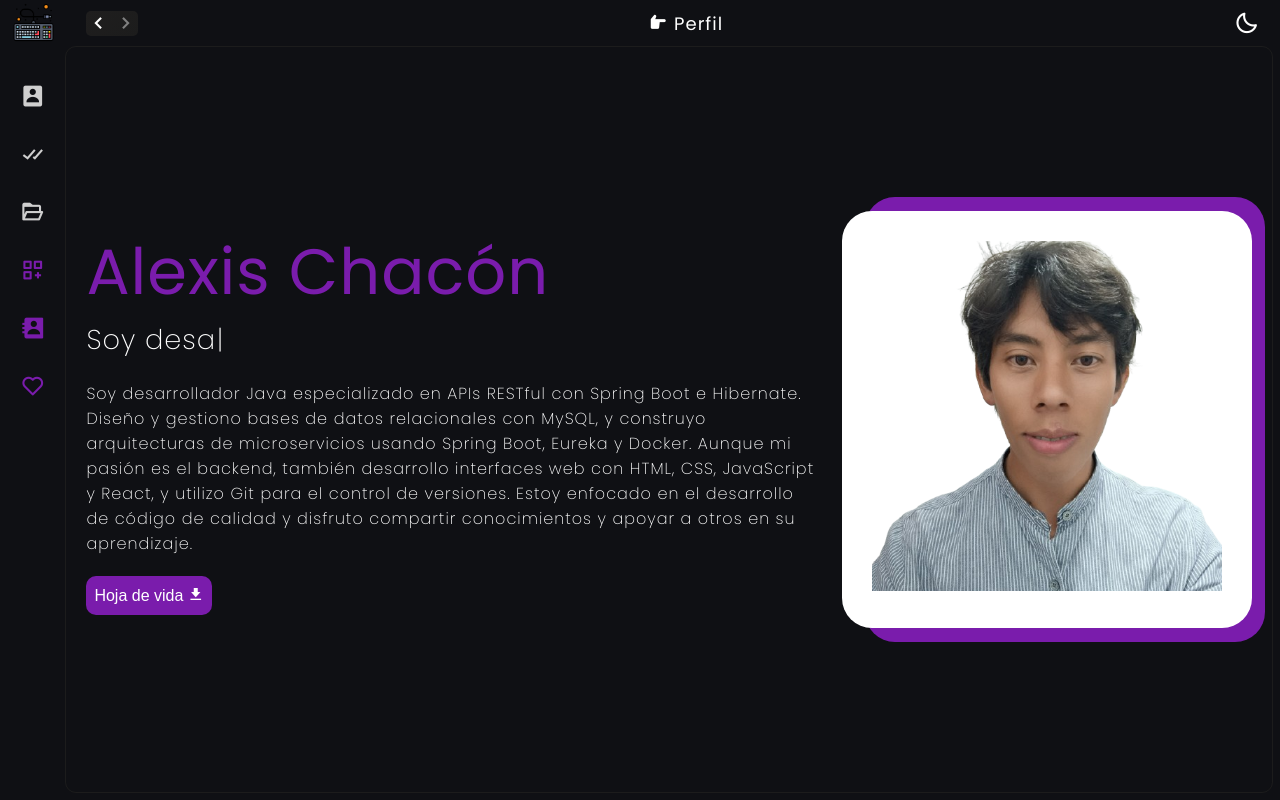
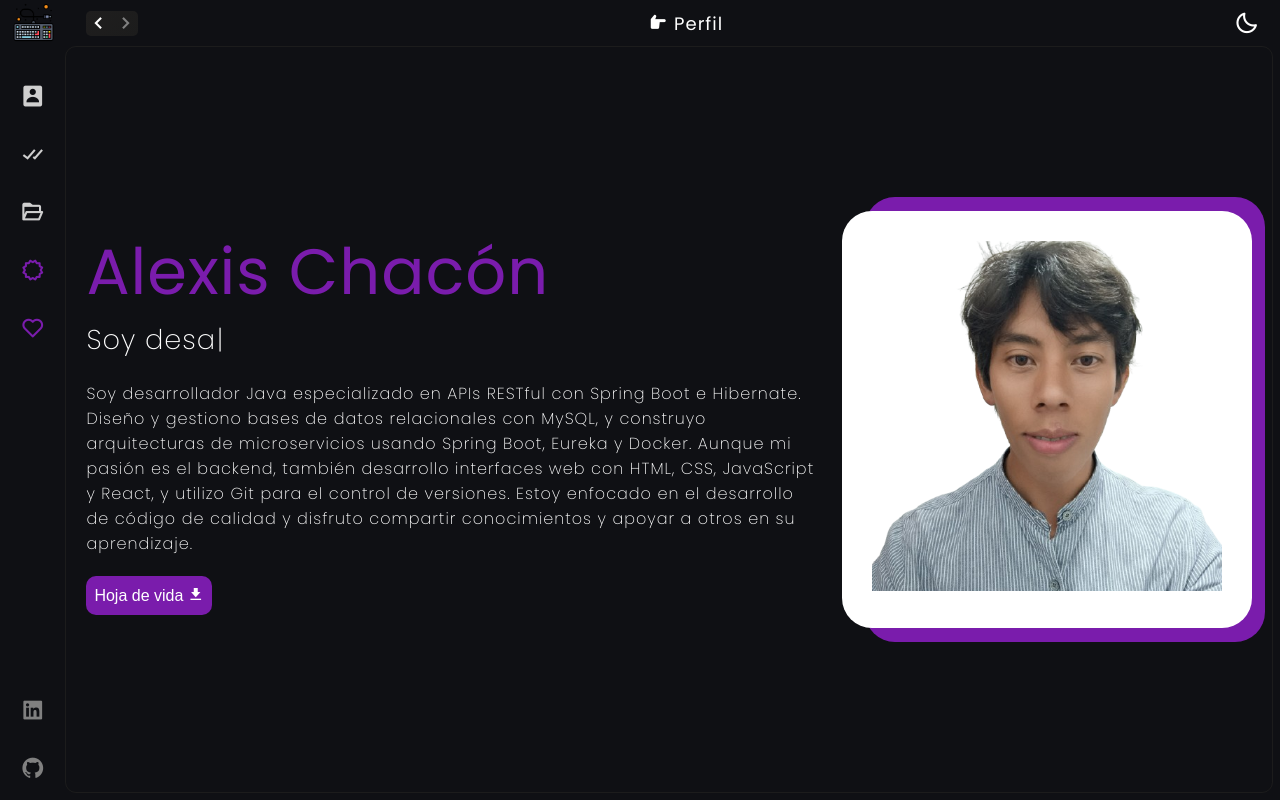
Before and after one commit to Michael-Chacon/portfolio, a React (Vite) app: page / in a window 1280 px wide. Built offline with nearby package versions, Linux system fonts and the light colour scheme.

Commit message:
feat: 🌐 Enlaces externos a LinkedIn y GitHub en el menú principal
Se añadieron dos nuevas opciones al menú principal que redirigen a los perfiles de LinkedIn y GitHub, permitiendo a los usuarios acceder fácilmente a información profesional y proyectos del portafolio.

```diff
--- a/index.html
+++ b/index.html
@@ -1,5 +1,5 @@
 <!doctype html>
-<html lang="en">
+<html lang="es">
   <head>
     <meta charset="UTF-8" />
     <link rel="icon" type="image/svg+xml" href="/vite.svg" />
--- a/src/ContainerPrincipal.css
+++ b/src/ContainerPrincipal.css
@@ -6,6 +6,10 @@
 }
 
 .menu {
+    display: flex;
+    flex-direction: column;
+    justify-content: space-between;
+    height: 100%;
     width: 70px;
     text-align: center;
 }
@@ -23,6 +27,10 @@
     justify-content: center;
     list-style: none;
     width: 100%;
+}
+
+.redes>a>i {
+    color: gray !important;
 }
 
 .menu__secciones {
--- a/src/ContainerPrincipal.jsx
+++ b/src/ContainerPrincipal.jsx
@@ -14,6 +14,7 @@ export function ContainerPrincipal() {
     <>
       <section className="container">
         <aside className="menu">
+          <div>
             <img className="menu__logo" src="logo.png" alt="logo portfolio Alexis" />
             <ul className="menu__opciones">
               <NavLink to="/perfil" className="menu__secciones" data-tooltip-id="perfil" data-tooltip-content="Perfil"><i className='bx bxs-user-rectangle'></i></NavLink>
@@ -22,12 +23,17 @@ export function ContainerPrincipal() {
               <Tooltip id='skills' className='tooltip-personalizado' place='right' />
               <NavLink to="/proyectos" className="menu__secciones" data-tooltip-id="proyectos" data-tooltip-content="Proyectos"><i className='bx bx-folder-open'></i></NavLink>
               <Tooltip id='proyectos' className='tooltip-personalizado' />
-            <NavLink to="/" className="menu__secciones" data-tooltip-id="otros" data-tooltip-content="Otros"><i className='bx bx-customize'></i></NavLink>
-            <Tooltip id='otros' className='tooltip-personalizado' place='right' />
-            <NavLink to="/" className="menu__secciones" data-tooltip-id="otros" data-tooltip-content="Otros"><i className='bx bxs-contact'></i></NavLink>
-            <Tooltip id='otros' className='tooltip-personalizado' place='right' />
-            <NavLink to="/" className="menu__secciones" data-tooltip-id="otros" data-tooltip-content="Otros"><i className='bx bx-heart'></i></NavLink>
-            <Tooltip id='otros' className='tooltip-personalizado' place='right' />
+              <NavLink to="/" className="menu__secciones" data-tooltip-id="certificados" data-tooltip-content="Certificados"><i class='bx bx-certification'></i></NavLink>
+              <Tooltip id='certificados' className='tooltip-personalizado' place='right' />
+              <NavLink to="/" className="menu__secciones" data-tooltip-id="meGusta" data-tooltip-content="Cosas favoritas"><i className='bx bx-heart'></i></NavLink>
+              <Tooltip id='meGusta' className='tooltip-personalizado' place='right' />
+            </ul>
+          </div>
+          <ul className='menu__opciones redes'>
+            <a href="https://www.linkedin.com/in/michael-alexis-chac%C3%B3n-mar%C3%ADn/" target='_black' className="menu__secciones" data-tooltip-id="linkedin" data-tooltip-content="Linkedin"><i class='bx bxl-linkedin-square'></i></a>
+            <Tooltip id='linkedin' className='tooltip-personalizado' place='right' />
+            <a href="https://github.com/Michael-chacon" target='_black' className="menu__secciones" data-tooltip-id="github" data-tooltip-content="Github"><i class='bx bxl-github'></i></a>
+            <Tooltip id='github' className='tooltip-personalizado' place='right' />
           </ul>
         </aside>
         <main className="principal">
```
Lines whose indentation alone changed are shown as unchanged.
